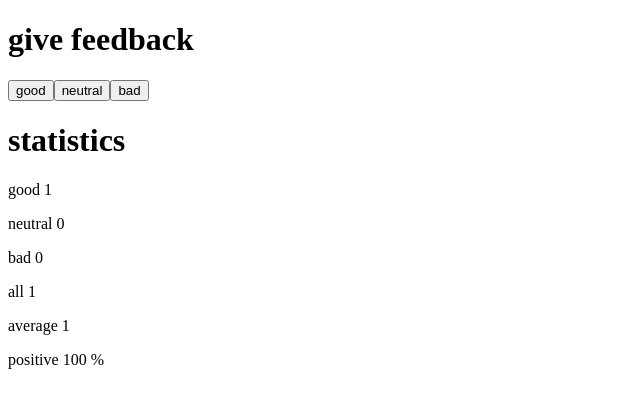
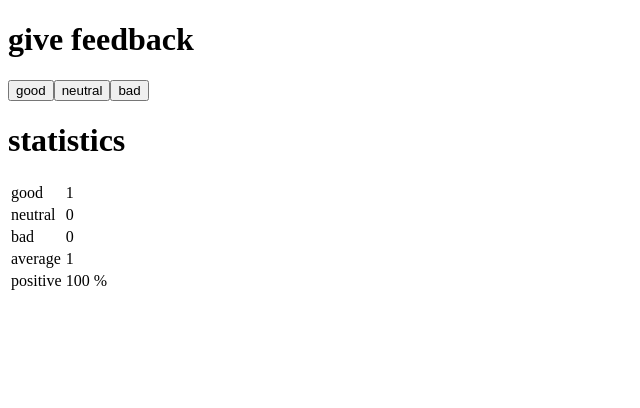
Before and after one commit to mkaleung/FSO-1, a React (Create React App) app in the folder unicafe/: page / in a window 1280 px wide. Both pictures are taken after a click on the button "good". Shown: the top 408 px of the page, without its empty margins (0-640 px from the left). Built offline with nearby package versions, Linux system fonts and the light colour scheme.

Commit message:
StatisticLine component created

```diff
--- a/unicafe/src/App.js
+++ b/unicafe/src/App.js
@@ -5,6 +5,15 @@ const Button = (props) => (
     {props.text}
   </button>
 )
+
+const StatisticLine = ({name, value}) => {
+  return (
+    <tr>
+      <td>{name}</td>
+      <td>{value}</td>
+    </tr>
+  )
+}
 
 const Statistics = (props) => {
   const [good, neutral, bad] = props.data
@@ -25,15 +34,17 @@ const Statistics = (props) => {
   return (
     <div>
       <h1>statistics</h1>
-      <p>good {good}</p>
-      <p>neutral {neutral}</p>
-      <p>bad {bad}</p>
-      <p>all {all}</p>
-      <p>average {average}</p>
-      <p>positive {positive}</p>
+      <table>
+        <tbody>
+          <StatisticLine name="good" value={good} />
+          <StatisticLine name="neutral" value={neutral} />
+          <StatisticLine name="bad" value={bad} />
+          <StatisticLine name="average" value={average} />
+          <StatisticLine name="positive" value={positive} />
+        </tbody>
+      </table>
     </div>
   )
-  console.log(good, neutral, bad)
 }
 const App = () => {
   // save clicks of each button to its own state
```
